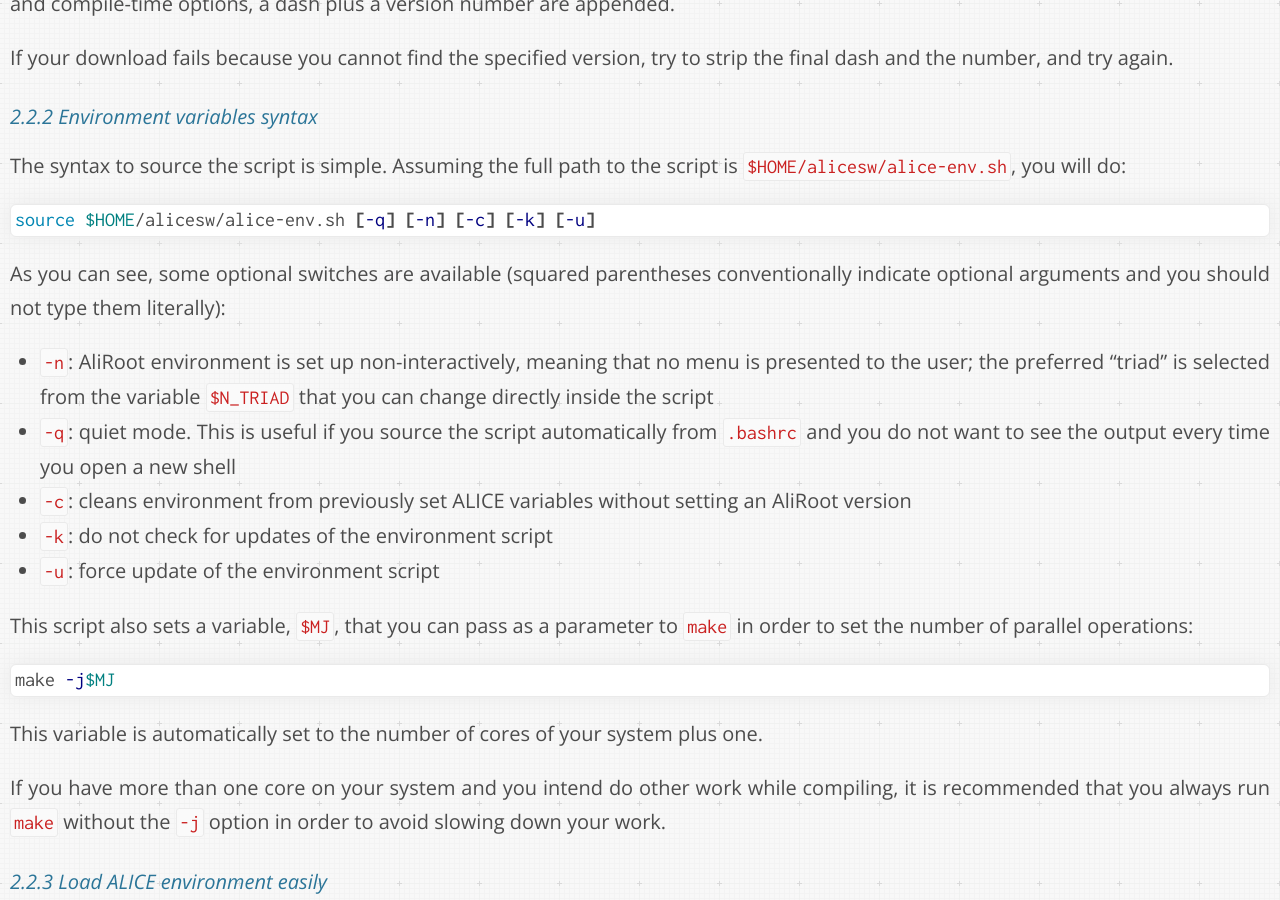
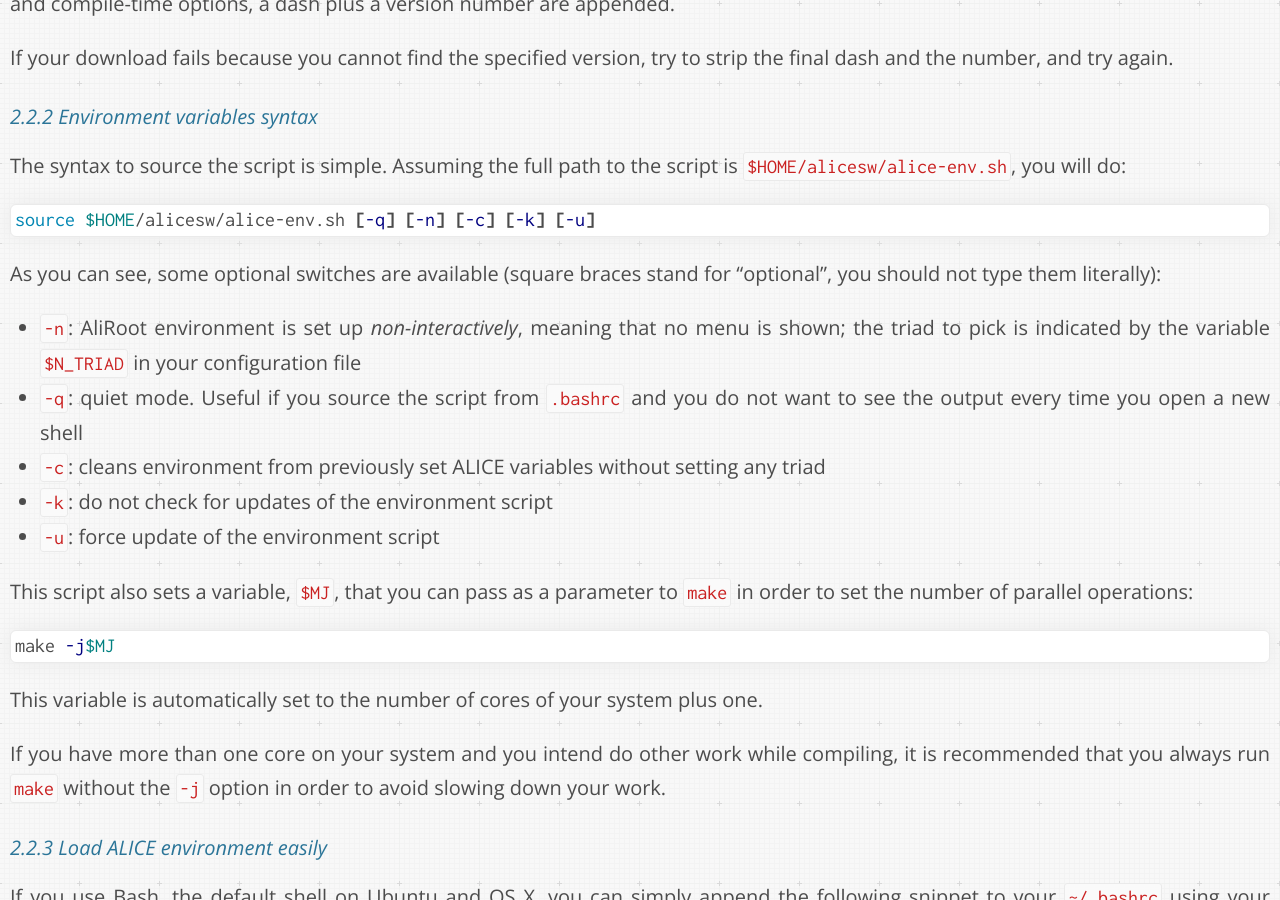
Before and after one commit to dberzano/dberzano.github.io, a Jekyll site: the page built from alice/install-aliroot/manual.md, in a window 1280 px wide and 900 px high, scrolled down 4397 px. Built offline with Jekyll 4.4.1, drawn with Linux system fonts in a browser that asks for light colours; Markdown is read by kramdown in place of the engine named in the settings.

Commit message:
AliInst: rewording of alice-env.sh options

````diff
--- a/alice/install-aliroot/manual.md
+++ b/alice/install-aliroot/manual.md
@@ -193,19 +193,16 @@ the script is `$HOME/alicesw/alice-env.sh`, you will do:
 source $HOME/alicesw/alice-env.sh [-q] [-n] [-c] [-k] [-u]
 ```
 
-As you can see, some optional switches are available (squared
-parentheses conventionally indicate optional arguments and you
-should not type them literally):
+As you can see, some optional switches are available (square braces
+stand for "optional", you should not type them literally):
 
-* `-n`: AliRoot environment is set up non-interactively, meaning that
-  no menu is presented to the user; the preferred "triad" is selected
-  from the variable `$N_TRIAD` that you can change directly inside the
-  script
-* `-q`: quiet mode. This is useful if you source the script
-  automatically from `.bashrc` and you do not want to see the output
-  every time you open a new shell
+* `-n`: AliRoot environment is set up *non-interactively*, meaning
+  that no menu is shown; the triad to pick is indicated
+  by the variable `$N_TRIAD` in your configuration file
+* `-q`: quiet mode. Useful if you source the script from `.bashrc` and
+  you do not want to see the output every time you open a new shell
 * `-c`: cleans environment from previously set ALICE variables without
-  setting an AliRoot version
+  setting any triad
 * `-k`: do not check for updates of the environment script
 * `-u`: force update of the environment script
 
````
